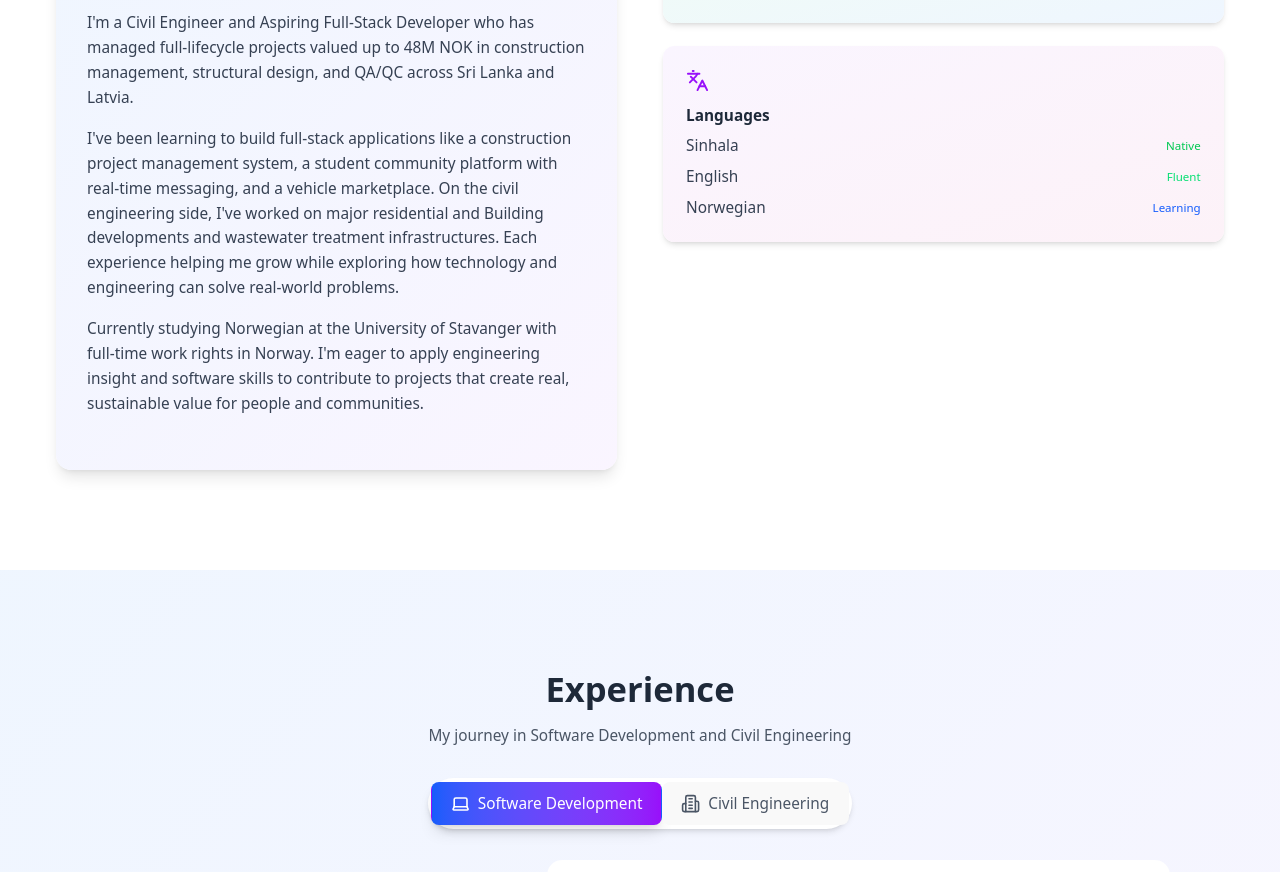
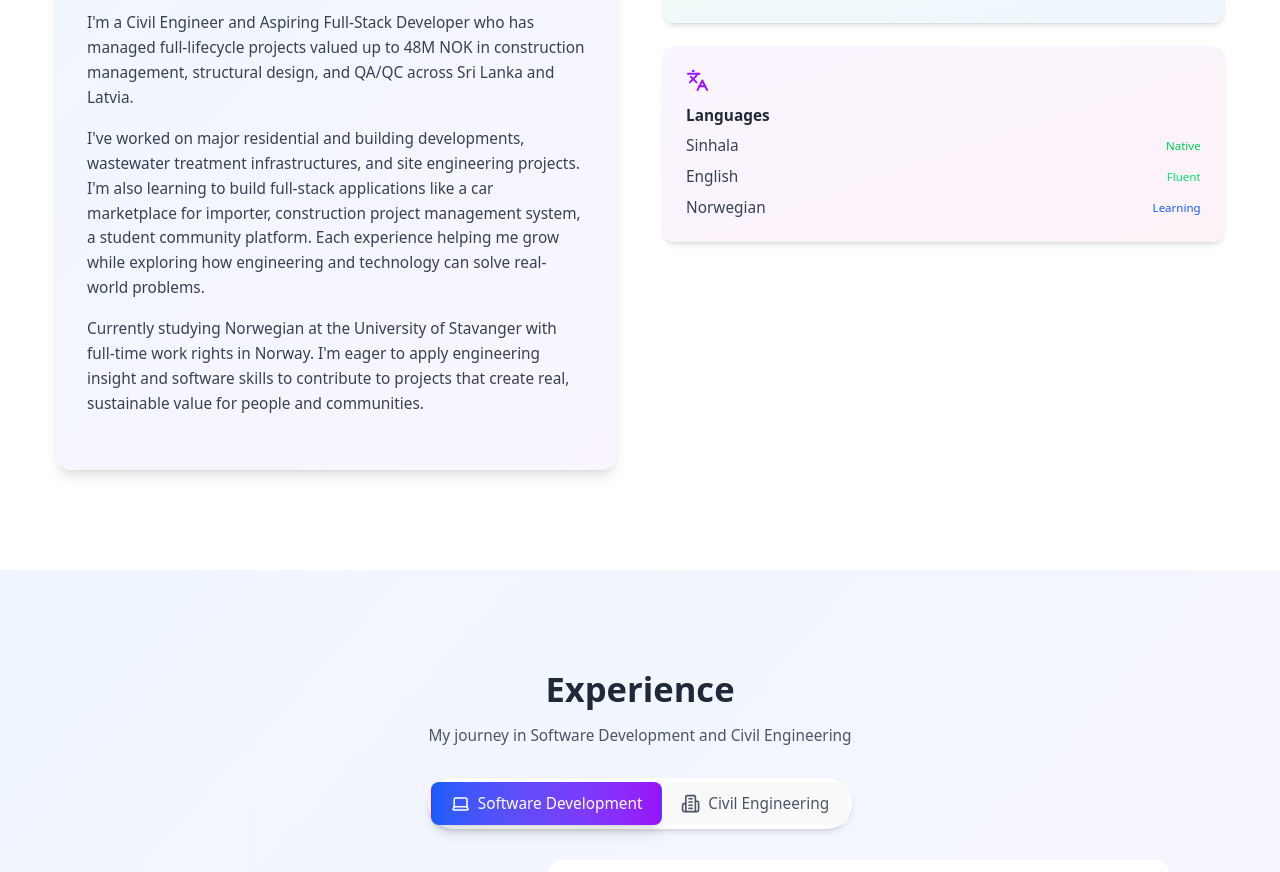
Before and after one commit to Gevindu-Piyawansha/gevindu-portfolio, a React (Vite) app: page / in a window 1280 px wide. Shown: the part 1324-2196 px from the top of the page. Built offline with nearby package versions, Linux system fonts and the light colour scheme.

Commit message:
Compact Experience section layout and update About section with project examples

```diff
--- a/src/components/About.jsx
+++ b/src/components/About.jsx
@@ -41,13 +41,13 @@ function About() {
                 Lanka and Latvia.
               </p>
               <p className="text-gray-700 leading-relaxed mb-4 text-sm sm:text-base">
-                I've been learning to build full-stack applications like a
-                construction project management system, a student community
-                platform with real-time messaging, and a vehicle marketplace. On
-                the civil engineering side, I've worked on major residential and
-                Building developments and wastewater treatment infrastructures.
-                Each experience helping me grow while exploring how technology
-                and engineering can solve real-world problems.
+                I've worked on major residential and building developments,
+                wastewater treatment infrastructures, and site engineering
+                projects. I'm also learning to build full-stack applications
+                like a car marketplace for importer, construction project
+                management system, a student community platform. Each experience
+                helping me grow while exploring how engineering and technology
+                can solve real-world problems.
               </p>
               <p className="text-gray-700 leading-relaxed mb-6 text-sm sm:text-base">
                 Currently studying Norwegian at the University of Stavanger with
```
